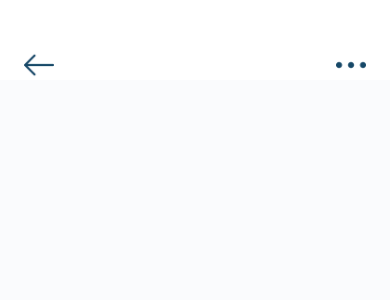
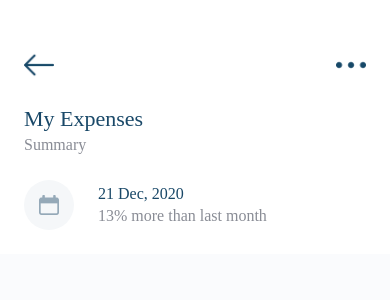
Before and after one commit to corozb/expense-tracker-RN, a React Native app: screen /Home in a window 390 px wide. Shown: the top 300 px of the page. Built offline with nearby package versions, Linux system fonts and the light colour scheme.

Commit message:
Header Section

```diff
--- a/screens/Home.js
+++ b/screens/Home.js
@@ -20,7 +20,34 @@ function Home() {
     )
   }
 
-  return <View style={{ flex: 1, backgroundColor: COLORS.lightGray2 }}>{renderNavbar()}</View>
+  const renderHeader = () => {
+    return (
+      <View style={{ paddingHorizontal: SIZES.padding, paddingVertical: SIZES.padding, backgroundColor: COLORS.white }}>
+        <View>
+          <Text style={{ color: COLORS.primary, ...FONTS.h2 }}>My Expenses</Text>
+          <Text style={{ color: COLORS.darkgray, ...FONTS.h3 }}>Summary</Text>
+        </View>
+
+        <View style={{ flexDirection: 'row', marginTop: SIZES.padding, alignItems: 'center' }}>
+          <View style={styles.imageContainer}>
+            <Image source={icons.calendar} style={{ width: 20, height: 20, tintColor: COLORS.lightBlue }} />
+          </View>
+
+          <View style={{ marginLeft: SIZES.padding }}>
+            <Text style={{ color: COLORS.primary, ...FONTS.h3 }}>21 Dec, 2020</Text>
+            <Text style={{ ...FONTS.body3, color: COLORS.darkgray }}>13% more than last month</Text>
+          </View>
+        </View>
+      </View>
+    )
+  }
+
+  return (
+    <View style={{ flex: 1, backgroundColor: COLORS.lightGray2 }}>
+      {renderNavbar()}
+      {renderHeader()}
+    </View>
+  )
 }
 
 const styles = StyleSheet.create({
@@ -43,6 +70,15 @@ const styles = StyleSheet.create({
     height: 30,
     tintColor: COLORS.primary,
   },
+
+  imageContainer: {
+    height: 50,
+    width: 50,
+    backgroundColor: COLORS.lightGray,
+    borderRadius: 25,
+    justifyContent: 'center',
+    alignItems: 'center',
+  },
 })
 
 export default Home
```
